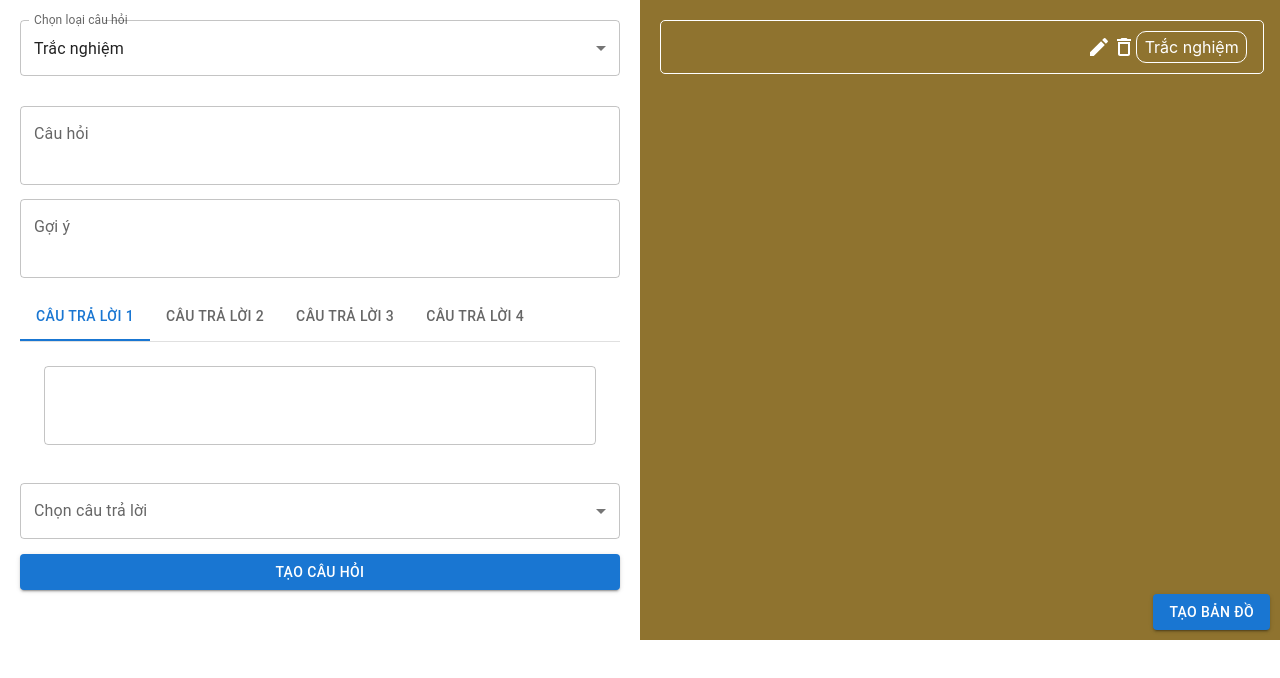
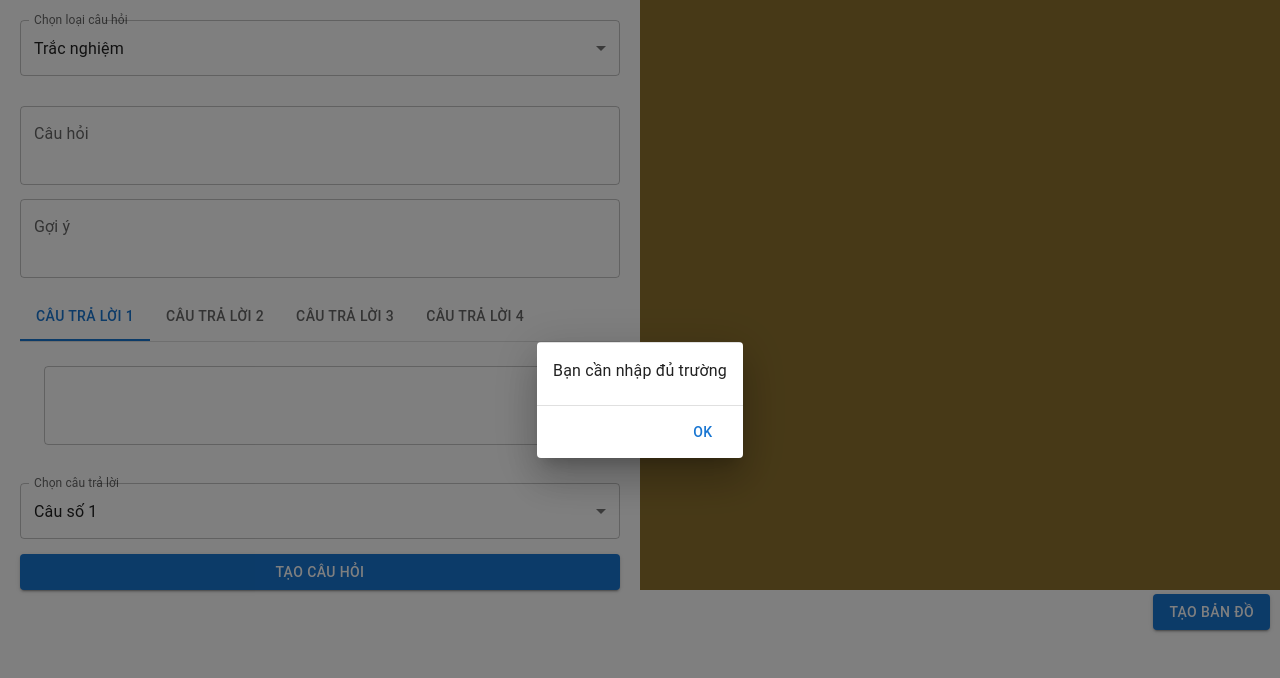
Before and after one commit to vantoanvtt/tool-tao-cau-hoi, a React (Create React App) app: page / in a window 1280 px wide. Both pictures are taken after a click on the button "TẠO CÂU HỎI". Shown: the top 678 px of the page. Built offline with nearby package versions, Linux system fonts and the light colour scheme.

Commit message:
add validate

```diff
--- a/src/components/ScanContainer.js
+++ b/src/components/ScanContainer.js
@@ -6,11 +6,23 @@ import {
     Button,
     } from '@mui/material';
 import QuestionContext from '../context/QuestionContext';
+import {Dialog, DialogTitle, DialogContent,  DialogActions, Typography} from '@mui/material';
+import { styled } from '@mui/material/styles';
+
+const BootstrapDialog = styled(Dialog)(({ theme }) => ({
+    '& .MuiDialogContent-root': {
+      padding: theme.spacing(2),
+    },
+    '& .MuiDialogActions-root': {
+      padding: theme.spacing(1),
+    },
+  }));
 
 export default function ScanContainer({question}) {
     const [description, setDescription] = React.useState(question == null?'': question.description);
     const [suggestion, setSuggestion] = React.useState(question == null?'': question.suggestion);
     const [answer, setAnswer] = React.useState(question == null?'': question.correct_answer);
+    const [openDialog, setOpenDialog] = React.useState(false);
 
     const questionContext = useContext(QuestionContext);
 
@@ -65,6 +77,9 @@ export default function ScanContainer({question}) {
                 <Button
                     variant="contained"
                     onClick={() => {
+                        if (description == '' || suggestion == '' || answer == '') {
+                            setOpenDialog(true);
+                        } else {
                             if(question != null) {
                                 questionContext.deleteQuestion(question.id)
                             }
@@ -75,10 +90,28 @@ export default function ScanContainer({question}) {
                                     suggest: suggestion,
                                     correct_answer: answer,
                                 });
+                        }
+
                             }}
                 >
                 Tạo câu hỏi
                 </Button>
+                <BootstrapDialog
+                    onClose={() => {setOpenDialog(false)}}
+                    aria-labelledby="customized-dialog-title"
+                    open={openDialog}
+                >
+                    <DialogContent dividers>
+                    <Typography gutterBottom>
+                    Bạn cần nhập đủ trường
+                    </Typography>
+                    </DialogContent>
+                    <DialogActions>
+                    <Button autoFocus onClick={() => {setOpenDialog(false)}}>
+                    Ok
+                    </Button>
+                    </DialogActions>
+                </BootstrapDialog>
 
         </div>
     );
--- a/src/components/TracNghiemContainer.js
+++ b/src/components/TracNghiemContainer.js
@@ -12,16 +12,28 @@ import {
     } from '@mui/material';
 import { TabContext, TabList, TabPanel } from '@mui/lab';
 import QuestionContext from '../context/QuestionContext';
+import {Dialog, DialogTitle, DialogContent,  DialogActions, Typography} from '@mui/material';
+import { styled } from '@mui/material/styles';
+
+const BootstrapDialog = styled(Dialog)(({ theme }) => ({
+    '& .MuiDialogContent-root': {
+      padding: theme.spacing(2),
+    },
+    '& .MuiDialogActions-root': {
+      padding: theme.spacing(1),
+    },
+  }));
 
 export default function TracNghiemContainer({question}) {
     const [questionA, setQuestionA] = React.useState(question == null?'': question.question);
     const [suggestion, setSuggestion] = React.useState(question == null?'': question.suggestion);
-    const [answer, setAnswer] = React.useState(question == null? '' : question.answer);
+    const [answer, setAnswer] = React.useState(question == null? 0 : question.answer);
     const [firstAnswer, setFirstAnswer] = React.useState(question == null?'': question.selects[0]);
     const [secondAnswer, setSecondAnswer] = React.useState(question == null?'': question.selects[1]);
     const [thirdAnswer, setThirdAnswer] = React.useState(question == null?'': question.selects[2]);
     const [fourthAnswer, setFourthAnswer] = React.useState(question == null?'': question.selects[3]);
     const [tabIndex, setTabIndex] = React.useState("firstAnswer");
+    const [openDialog, setopenDialog] = React.useState(false);
 
 
     const questionContext = useContext(QuestionContext);
@@ -136,6 +148,9 @@ export default function TracNghiemContainer({question}) {
                 <Button
                     variant="contained"
                     onClick={() => {
+                        if(question == '' || firstAnswer == '' || secondAnswer == '' || thirdAnswer == ''|| fourthAnswer == '') {
+                            setopenDialog(true);
+                        } else {
                             if(question != null) {
                                 questionContext.deleteQuestion(question.id);
                             }
@@ -147,10 +162,28 @@ export default function TracNghiemContainer({question}) {
                                     answer: answer,
                                     selects: [firstAnswer, secondAnswer, thirdAnswer, fourthAnswer]
                                 });
+                        }
+
                             }}
                 >
                 Tạo câu hỏi
                 </Button>
+                <BootstrapDialog
+                    onClose={() => {setopenDialog(false)}}
+                    aria-labelledby="customized-dialog-title"
+                    open={openDialog}
+                >
+                    <DialogContent dividers>
+                    <Typography gutterBottom>
+                    Bạn cần nhập đủ trường
+                    </Typography>
+                    </DialogContent>
+                    <DialogActions>
+                    <Button autoFocus onClick={() => {setopenDialog(false)}}>
+                    Ok
+                    </Button>
+                    </DialogActions>
+                </BootstrapDialog>
         </div>
     );
 }
--- a/src/components/XepHinhContainer.js
+++ b/src/components/XepHinhContainer.js
@@ -4,6 +4,7 @@ import {
     FormControl,
     InputLabel,
     Button,
+    FormHelperText
     } from '@mui/material';
 import QuestionContext from '../context/QuestionContext';
 
@@ -11,12 +12,37 @@ export default function XepHinhContainer({question}) {
     const [description, setDescription] = React.useState(question == null?'': question.description);
     const [imageId, setImageId] = React.useState(question == null?'': question.imageId);
 
+    const [validate, setValidate] = React.useState(true);
+
     const questionContext = useContext(QuestionContext);
 
     const handleChange = (event, setValue) => {
         setValue(event.target.value);
     };
 
+    var checkImage = (imageId) => {
+        let check = false;
+        fetch(`https://hcloud.trealet.com/apps_dev/btl/nhom08/lib/api/api.php?id=ạdaskjfjsdak`)
+        .then((response) => response.json())
+        .then((data) => {
+            if(data) {
+                check = true;
+            }
+            console.log(data);
+            // if(question != null) {
+            //     questionContext.deleteQuestion(question.id)
+            // }
+            //     questionContext.addQuestion({
+            //         id: Date.now().toString(),
+            //         type: questionContext.type,
+            //         desc: description,
+            //         image_id: imageId,
+            //     });
+
+        })
+        .catch((err) => {check = false})
+        return check;
+    }
     return (
         <div className='container' style={{
             display: 'flex',
@@ -46,11 +72,22 @@ export default function XepHinhContainer({question}) {
                         label="Image Id"
                         multiline
                         rows={1}
+                        error={!validate}
+                        aria-describedby="component-error-text"
                     />
+                    <FormHelperText id="component-error-text">{validate?null : 'id ảnh không tồn tại hoặc không hợp lệ'}</FormHelperText>
                 </FormControl>
                 <Button
                     variant="contained"
                     onClick={() => {
+                        if (parseInt(imageId)) {
+                            fetch(`https://hcloud.trealet.com/apps_dev/btl/nhom08/lib/api/api.php?id=${imageId}`)
+                            .then((response) => response.json())
+                            .then((data) => {
+                                if(data.path == null) {
+                                    setValidate(false);
+                                } else {
+                                    setValidate(true);
                                     if(question != null) {
                                         questionContext.deleteQuestion(question.id)
                                     }
@@ -60,6 +97,15 @@ export default function XepHinhContainer({question}) {
                                             desc: description,
                                             image_id: imageId,
                                         });
+                                }
+
+                            })
+                            .catch((err) => console.log(err))
+                        } else {
+                            setValidate(false);
+                        }
+
+
                         }}
                 >
                 Tạo câu hỏi
--- a/src/pages/Main.css
+++ b/src/pages/Main.css
@@ -27,6 +27,10 @@
     display: flex;
     flex-direction: column;
     padding: 20px;
+    height: 550px;
+    overflow-y: scroll;
+    overflow-x: hidden;
+
 }
 
 .text-field-style {
```
Lines whose indentation alone changed are shown as unchanged.
